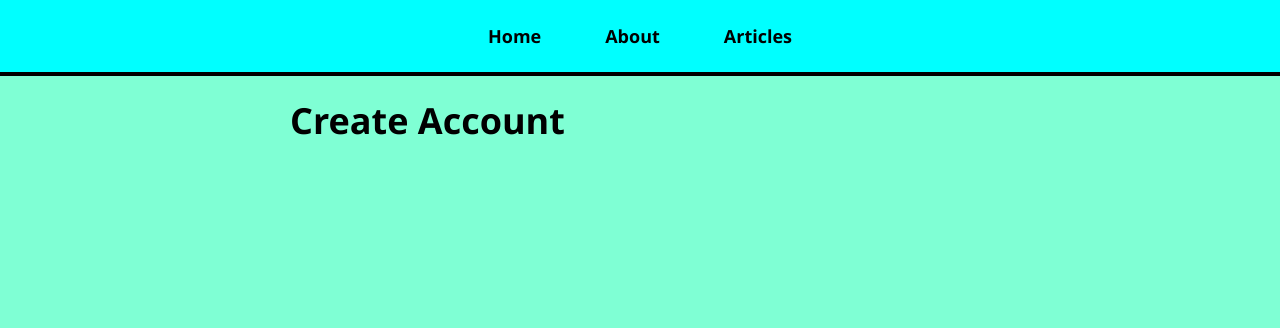
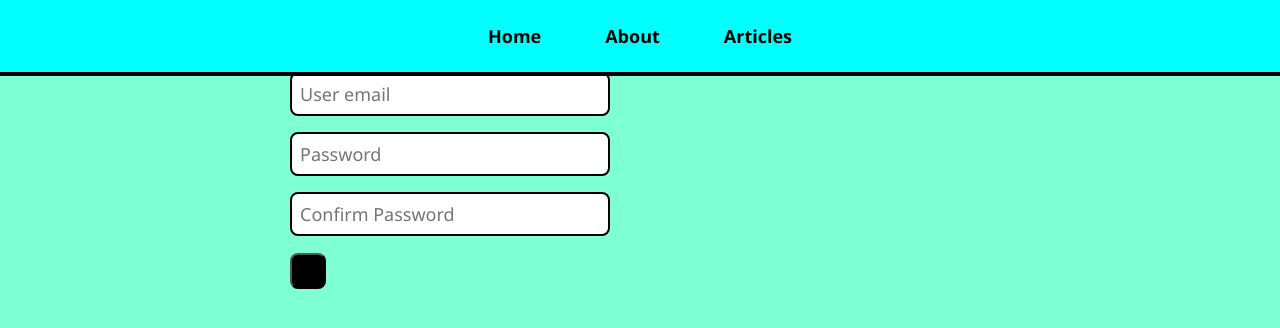
Before and after one commit to suribabu1999/React-Blog-App, a React (Create React App) app: page /create-account in a window 1280 px wide. Shown: the top 328 px of the page. Built offline with nearby package versions, Linux system fonts and the light colour scheme.

Commit message:
Sample Commit on Create Account Page

```diff
--- a/src/pages/CreateAccountPage.js
+++ b/src/pages/CreateAccountPage.js
@@ -1,6 +1,15 @@
 const CreateAccontPage = () => {
     return (
-        <h1>Create Account</h1>
+        <>
+            <div>
+                <form>
+                    <input placeholder="User email"></input>
+                    <input placeholder="Password"></input>
+                    <input placeholder="Confirm Password"></input>
+                    <button placeholder="Create Account"></button>
+                </form>
+            </div>
+        </>
     );
 }
 
```
